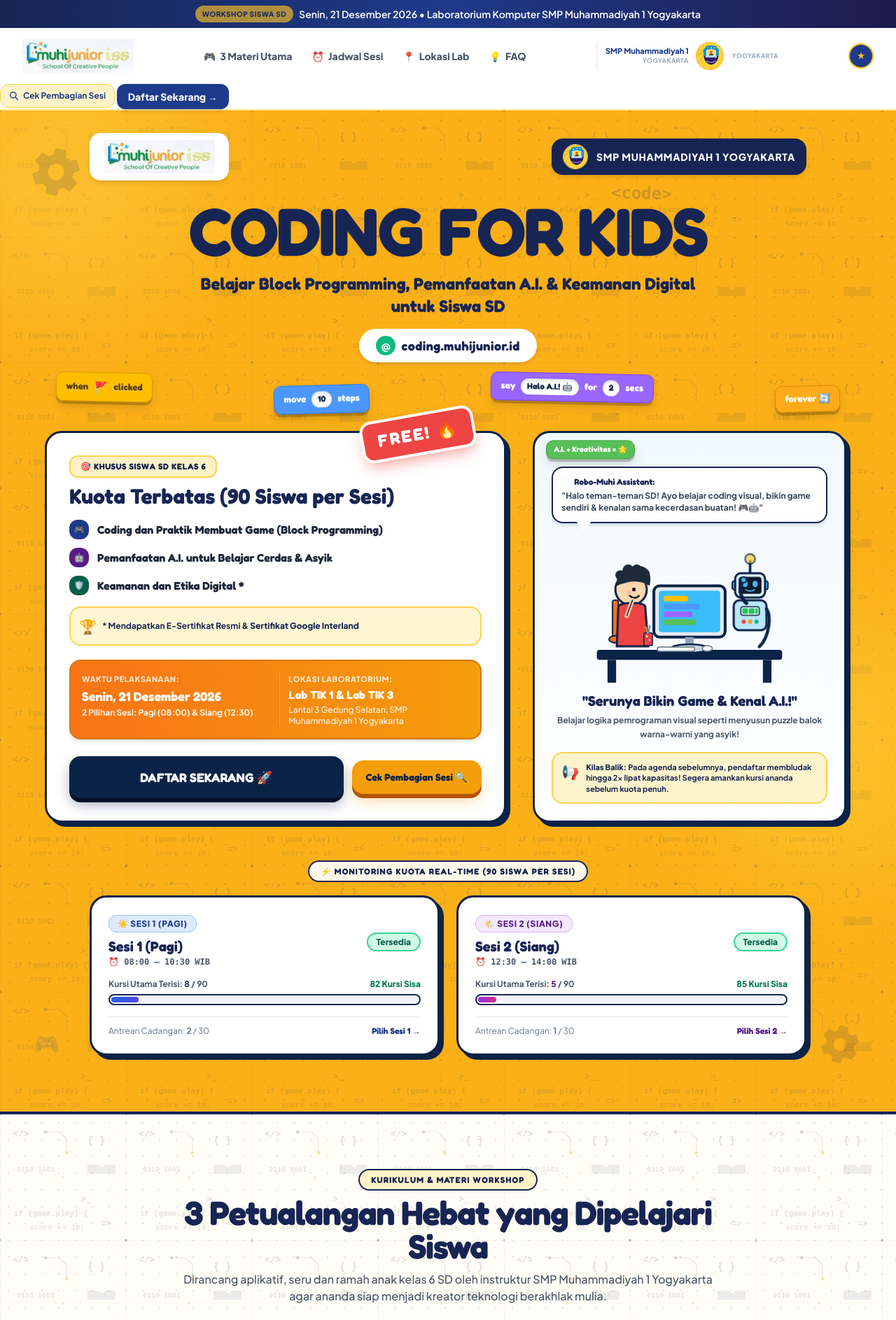
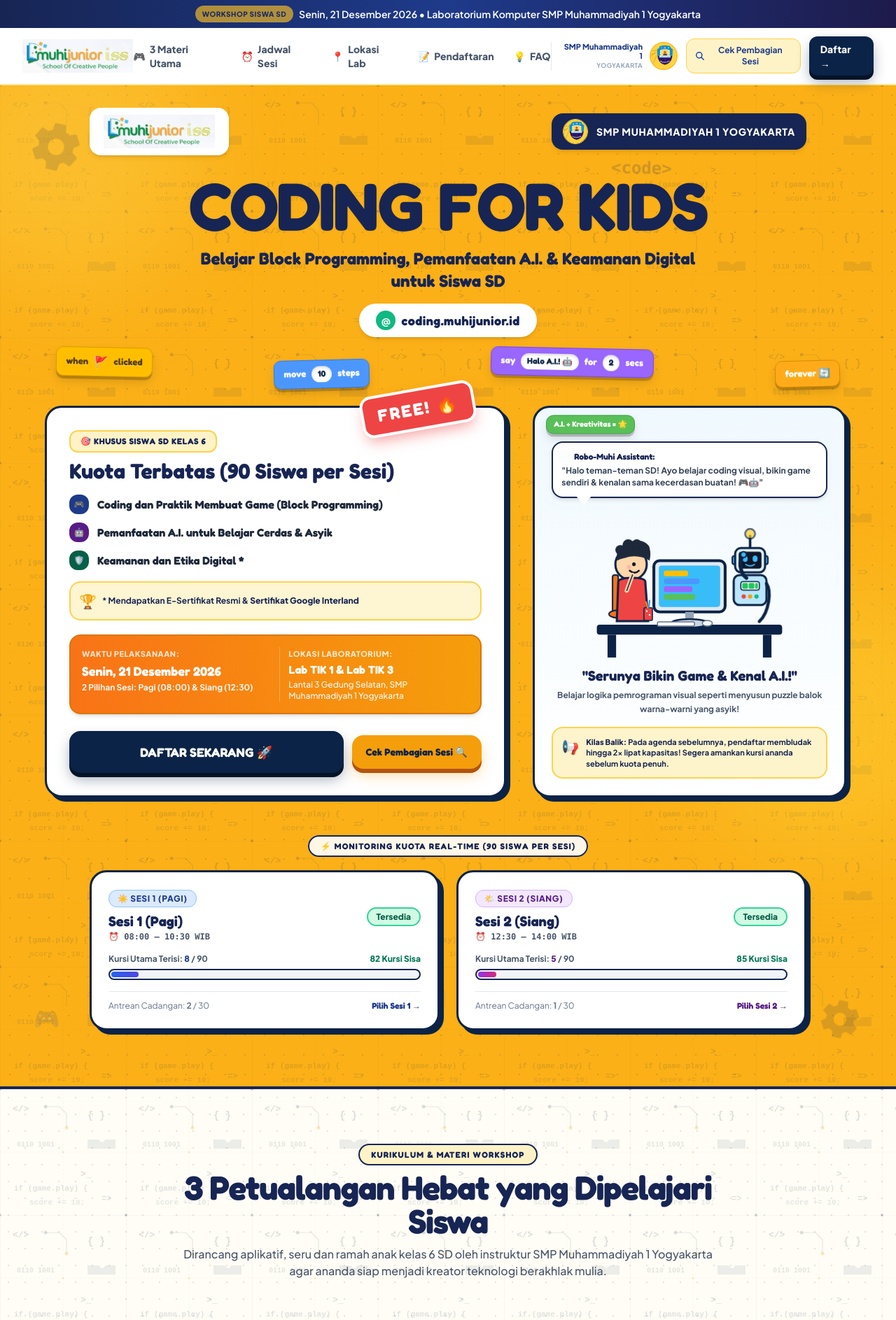
Before and after one commit to marco002-code/codingforkids, a Laravel app: page / in a window 1280 px wide. Shown: the top 1887 px of the page at 70% size. Run offline with Laravel 12, Linux system fonts and the light colour scheme; data comes from the database, SQL or seed files in the repository; some libraries are stand-ins or nearby versions.

Commit message:
fix(nav): fix navbar html, add mobile navigation toggle, smooth scroll offset, and scroll-mt-28 to all sections

```diff
--- a/resources/views/landing.blade.php
+++ b/resources/views/landing.blade.php
@@ -481,7 +481,7 @@
     </section>
 
     <!-- Section: 3 Materi Utama Kegiatan (Gamified Quest Stages with Block Code & Robot Badges) -->
-    <section id="materi" class="py-20 bg-coding-grid border-b-4 border-blue-950">
+    <section id="materi" class="scroll-mt-28 py-20 bg-coding-grid border-b-4 border-blue-950">
         <div class="max-w-7xl mx-auto px-4 sm:px-6 lg:px-8">
             <div class="text-center max-w-3xl mx-auto mb-16">
                 <span class="font-display font-black text-xs uppercase tracking-widest text-blue-950 bg-amber-100 px-4 py-1.5 rounded-full border-2 border-blue-950 shadow-xs">
@@ -599,7 +599,7 @@
     </section>
 
     <!-- Section: Rundown Kegiatan (Tabbed Sesi 1 vs Sesi 2) -->
-    <section id="rundown" class="py-20 bg-amber-50/60 border-y-4 border-blue-950">
+    <section id="rundown" class="scroll-mt-28 py-20 bg-amber-50/60 border-y-4 border-blue-950">
         <div class="max-w-5xl mx-auto px-4 sm:px-6 lg:px-8">
             <div class="text-center max-w-3xl mx-auto mb-12">
                 <span class="font-display font-black text-xs uppercase tracking-widest text-blue-950 bg-white px-4 py-1.5 rounded-full border-2 border-blue-950 shadow-xs">
@@ -731,7 +731,7 @@
     </section>
 
     <!-- Section: Detail Lokasi Laboratorium (Lab TIK 1 & 3 Lantai 3 Gedung Selatan) -->
-    <section id="lokasi" class="py-16 bg-white border-b-4 border-blue-950">
+    <section id="lokasi" class="scroll-mt-28 py-16 bg-white border-b-4 border-blue-950">
         <div class="max-w-6xl mx-auto px-4 sm:px-6 lg:px-8">
             <div class="bg-dark-coding text-white rounded-3xl p-8 sm:p-12 relative overflow-hidden border-4 border-amber-400 shadow-2xl">
                 <div class="grid grid-cols-1 md:grid-cols-2 gap-8 items-center">
@@ -767,7 +767,7 @@
     </section>
 
     <!-- Section: Formulir Pendaftaran Gamified (Pilih Sesi 1 atau Sesi 2) -->
-    <section id="pendaftaran" class="py-20 bg-coding-grid border-b-4 border-blue-950">
+    <section id="pendaftaran" class="scroll-mt-28 py-20 bg-coding-grid border-b-4 border-blue-950">
         <div class="max-w-3xl mx-auto px-4 sm:px-6 lg:px-8">
             <div class="text-center mb-10">
                 <span class="font-display font-black text-xs uppercase tracking-widest text-blue-950 bg-amber-300 px-4 py-1.5 rounded-full border-2 border-blue-950 shadow-xs">
@@ -1004,7 +1004,7 @@
     </section>
 
     <!-- Section: FAQ -->
-    <section id="faq" class="py-20 bg-white">
+    <section id="faq" class="scroll-mt-28 py-20 bg-white">
         <div class="max-w-4xl mx-auto px-4 sm:px-6 lg:px-8">
             <div class="text-center max-w-2xl mx-auto mb-14">
                 <span class="font-display font-black text-xs uppercase tracking-widest text-blue-950 bg-amber-100 px-4 py-1.5 rounded-full border-2 border-blue-950 shadow-xs">
--- a/resources/views/layouts/app.blade.php
+++ b/resources/views/layouts/app.blade.php
@@ -1,5 +1,5 @@
 <!DOCTYPE html>
-<html lang="id" class="scroll-smooth">
+<html lang="id" class="scroll-smooth scroll-pt-28">
 <head>
     <meta charset="UTF-8">
     <meta name="viewport" content="width=device-width, initial-scale=1.0">
@@ -282,18 +282,21 @@
                 <img src="{{ asset('images/logo-muhijunior-iss.png') }}" alt="Muhijunior ISS - School Of Creative People" class="h-11 sm:h-12 w-auto object-contain transition-transform group-hover:scale-105">
             </a>
 
-            <!-- Center Nav Links -->
+            <!-- Center Nav Links (Desktop) -->
             <nav class="hidden md:flex items-center gap-7 text-xs sm:text-sm font-extrabold text-slate-600">
-                <a href="{{ route('home') }}#materi" class="hover:text-amber-600 transition-colors flex items-center gap-1.5">
+                <a href="{{ request()->routeIs('home') ? '#materi' : route('home') . '#materi' }}" class="hover:text-amber-600 transition-colors flex items-center gap-1.5">
                     <span>🎮</span> 3 Materi Utama
                 </a>
-                <a href="{{ route('home') }}#rundown" class="hover:text-amber-600 transition-colors flex items-center gap-1.5">
+                <a href="{{ request()->routeIs('home') ? '#rundown' : route('home') . '#rundown' }}" class="hover:text-amber-600 transition-colors flex items-center gap-1.5">
                     <span>⏰</span> Jadwal Sesi
                 </a>
-                <a href="{{ route('home') }}#lokasi" class="hover:text-amber-600 transition-colors flex items-center gap-1.5">
+                <a href="{{ request()->routeIs('home') ? '#lokasi' : route('home') . '#lokasi' }}" class="hover:text-amber-600 transition-colors flex items-center gap-1.5">
                     <span>📍</span> Lokasi Lab
                 </a>
-                <a href="{{ route('home') }}#faq" class="hover:text-amber-600 transition-colors flex items-center gap-1.5">
+                <a href="{{ request()->routeIs('home') ? '#pendaftaran' : route('home') . '#pendaftaran' }}" class="hover:text-amber-600 transition-colors flex items-center gap-1.5">
+                    <span>📝</span> Pendaftaran
+                </a>
+                <a href="{{ request()->routeIs('home') ? '#faq' : route('home') . '#faq' }}" class="hover:text-amber-600 transition-colors flex items-center gap-1.5">
                     <span>💡</span> FAQ
                 </a>
             </nav>
@@ -308,22 +311,41 @@
                     </div>
                     <img src="{{ asset('images/logo-smp-muh1.png') }}" alt="SMP Muhammadiyah 1 Yogyakarta" class="h-10 w-10 object-contain rounded-full border-2 border-amber-400 shadow-xs">
                 </div>
-                        <span class="block text-[9px] font-bold text-slate-400 tracking-wider">YOGYAKARTA</span>
-                    </div>
-                    <div class="w-9 h-9 rounded-full bg-blue-900 text-amber-400 flex items-center justify-center font-black text-xs border-2 border-amber-400 shadow-xs">
-                        ★
-                    </div>
-                </div>
 
                 <button type="button" onclick="openTicketSearchModal()" class="inline-flex items-center gap-1.5 px-3 py-2 text-xs font-bold text-blue-900 bg-amber-100 hover:bg-amber-200 rounded-xl border border-amber-300 transition-all">
                     <svg class="w-3.5 h-3.5 text-blue-800" fill="none" stroke="currentColor" viewBox="0 0 24 24"><path stroke-linecap="round" stroke-linejoin="round" stroke-width="2.5" d="M21 21l-6-6m2-5a7 7 0 11-14 0 7 7 0 0114 0z"></path></svg>
-                    <span>Cek Pembagian Sesi</span>
+                    <span class="hidden sm:inline">Cek Pembagian Sesi</span>
+                    <span class="sm:hidden">Cek Sesi</span>
                 </button>
 
-                <a href="{{ route('home') }}#pendaftaran" class="inline-flex items-center justify-center px-4 py-2 text-xs sm:text-sm font-black text-white bg-blue-900 hover:bg-blue-950 rounded-xl shadow-md hover:shadow-lg transition-all">
-                    Daftar Sekarang &rarr;
+                <a href="{{ request()->routeIs('home') ? '#pendaftaran' : route('home') . '#pendaftaran' }}" class="btn-cartoon-blue inline-flex items-center justify-center px-4 py-2 text-xs sm:text-sm font-black rounded-xl">
+                    Daftar &rarr;
                 </a>
+
+                <!-- Mobile Hamburger Toggle -->
+                <button type="button" onclick="toggleMobileMenu()" class="md:hidden p-2 rounded-xl text-slate-700 hover:bg-slate-100 border border-slate-200" aria-label="Toggle navigation">
+                    <svg class="w-6 h-6" fill="none" stroke="currentColor" viewBox="0 0 24 24"><path stroke-linecap="round" stroke-linejoin="round" stroke-width="2" d="M4 6h16M4 12h16M4 18h16"></path></svg>
+                </button>
             </div>
+        </div>
+
+        <!-- Mobile Dropdown Navigation -->
+        <div id="mobileMenu" class="hidden md:hidden bg-white border-t border-amber-200 px-4 pt-3 pb-5 space-y-2 shadow-xl">
+            <a href="{{ request()->routeIs('home') ? '#materi' : route('home') . '#materi' }}" onclick="toggleMobileMenu()" class="block py-2 px-3 rounded-xl text-sm font-extrabold text-slate-700 hover:bg-amber-50">
+                🎮 3 Materi Utama
+            </a>
+            <a href="{{ request()->routeIs('home') ? '#rundown' : route('home') . '#rundown' }}" onclick="toggleMobileMenu()" class="block py-2 px-3 rounded-xl text-sm font-extrabold text-slate-700 hover:bg-amber-50">
+                ⏰ Jadwal Sesi 1 &amp; Sesi 2
+            </a>
+            <a href="{{ request()->routeIs('home') ? '#lokasi' : route('home') . '#lokasi' }}" onclick="toggleMobileMenu()" class="block py-2 px-3 rounded-xl text-sm font-extrabold text-slate-700 hover:bg-amber-50">
+                📍 Lokasi Lab TIK
+            </a>
+            <a href="{{ request()->routeIs('home') ? '#pendaftaran' : route('home') . '#pendaftaran' }}" onclick="toggleMobileMenu()" class="block py-2 px-3 rounded-xl text-sm font-extrabold text-slate-700 hover:bg-amber-50">
+                📝 Formulir Pendaftaran
+            </a>
+            <a href="{{ request()->routeIs('home') ? '#faq' : route('home') . '#faq' }}" onclick="toggleMobileMenu()" class="block py-2 px-3 rounded-xl text-sm font-extrabold text-slate-700 hover:bg-amber-50">
+                💡 FAQ
+            </a>
         </div>
     </header>
 
@@ -450,6 +472,53 @@
         document.addEventListener('keydown', function(e) {
             if (e.key === 'Escape') closeTicketSearchModal();
         });
+
+        function toggleMobileMenu() {
+            const menu = document.getElementById('mobileMenu');
+            if (menu) {
+                menu.classList.toggle('hidden');
+            }
+        }
+
+        // Smooth scroll with sticky navbar offset (so section headers are never blocked by navbar)
+        document.addEventListener('DOMContentLoaded', function() {
+            document.querySelectorAll('a[href^="#"]').forEach(anchor => {
+                anchor.addEventListener('click', function(e) {
+                    const hash = this.getAttribute('href');
+                    if (hash === '#' || hash === '') return;
+                    const target = document.querySelector(hash);
+                    if (target) {
+                        e.preventDefault();
+                        const navOffset = 90;
+                        const elementTop = target.getBoundingClientRect().top + window.pageYOffset - navOffset;
+                        window.scrollTo({
+                            top: elementTop,
+                            behavior: 'smooth'
+                        });
+                        history.pushState(null, null, hash);
+                        const mobileMenu = document.getElementById('mobileMenu');
+                        if (mobileMenu && !mobileMenu.classList.contains('hidden')) {
+                            mobileMenu.classList.add('hidden');
+                        }
+                    }
+                });
+            });
+
+            // Handle direct URL hash landing e.g. http://127.0.0.1:8000/#rundown
+            if (window.location.hash) {
+                const target = document.querySelector(window.location.hash);
+                if (target) {
+                    setTimeout(() => {
+                        const navOffset = 90;
+                        const elementTop = target.getBoundingClientRect().top + window.pageYOffset - navOffset;
+                        window.scrollTo({
+                            top: elementTop,
+                            behavior: 'smooth'
+                        });
+                    }, 150);
+                }
+            }
+        });
     </script>
     @stack('scripts')
 </body>
```
